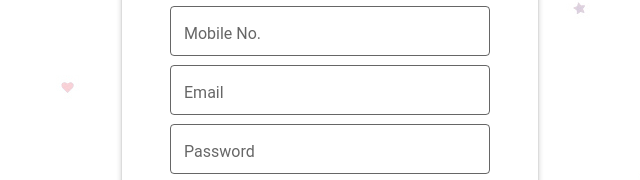
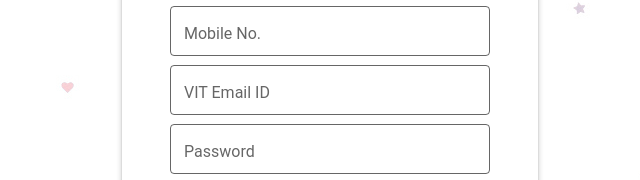
Before and after one commit to vinnovateit/Recruitment-Portal-Web, a plain HTML site: page signUp.html in a window 1280 px wide. Shown: the part 341-521 px from the top of the page, 310-950 px from the left. Drawn offline with nearby package versions, Linux system fonts and the light colour scheme.

Commit message:
email placeholder changed

```diff
--- a/signUp.html
+++ b/signUp.html
@@ -49,7 +49,7 @@
 
         <label class="pure-material-textfield-outlined signUpFormField">
             <input placeholder=" " type="email" id="email">
-            <span>Email</span>
+            <span>VIT Email ID</span>
             <span id="emailErr" class="error">Please enter a valid vit student email</span>
         </label>
 
```
